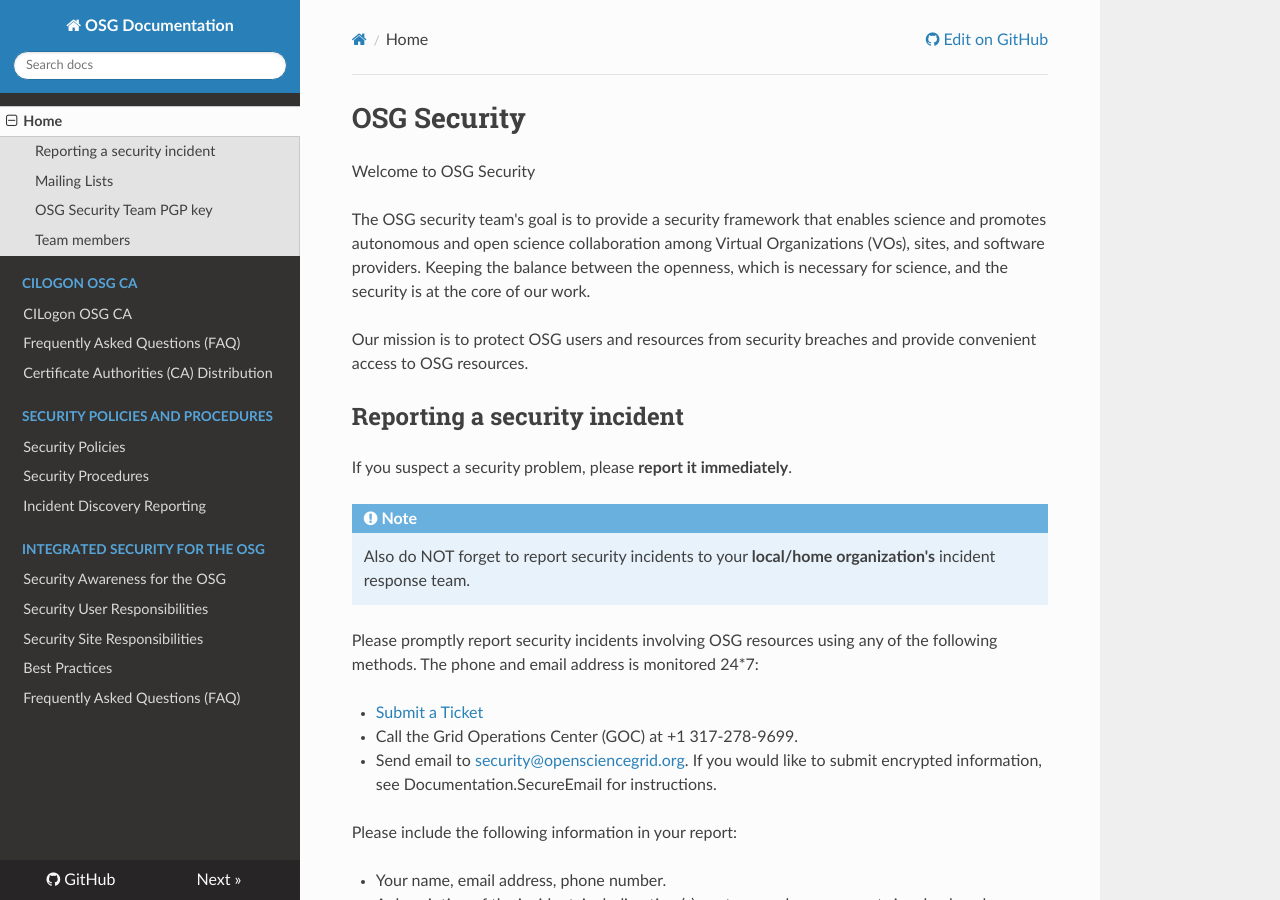
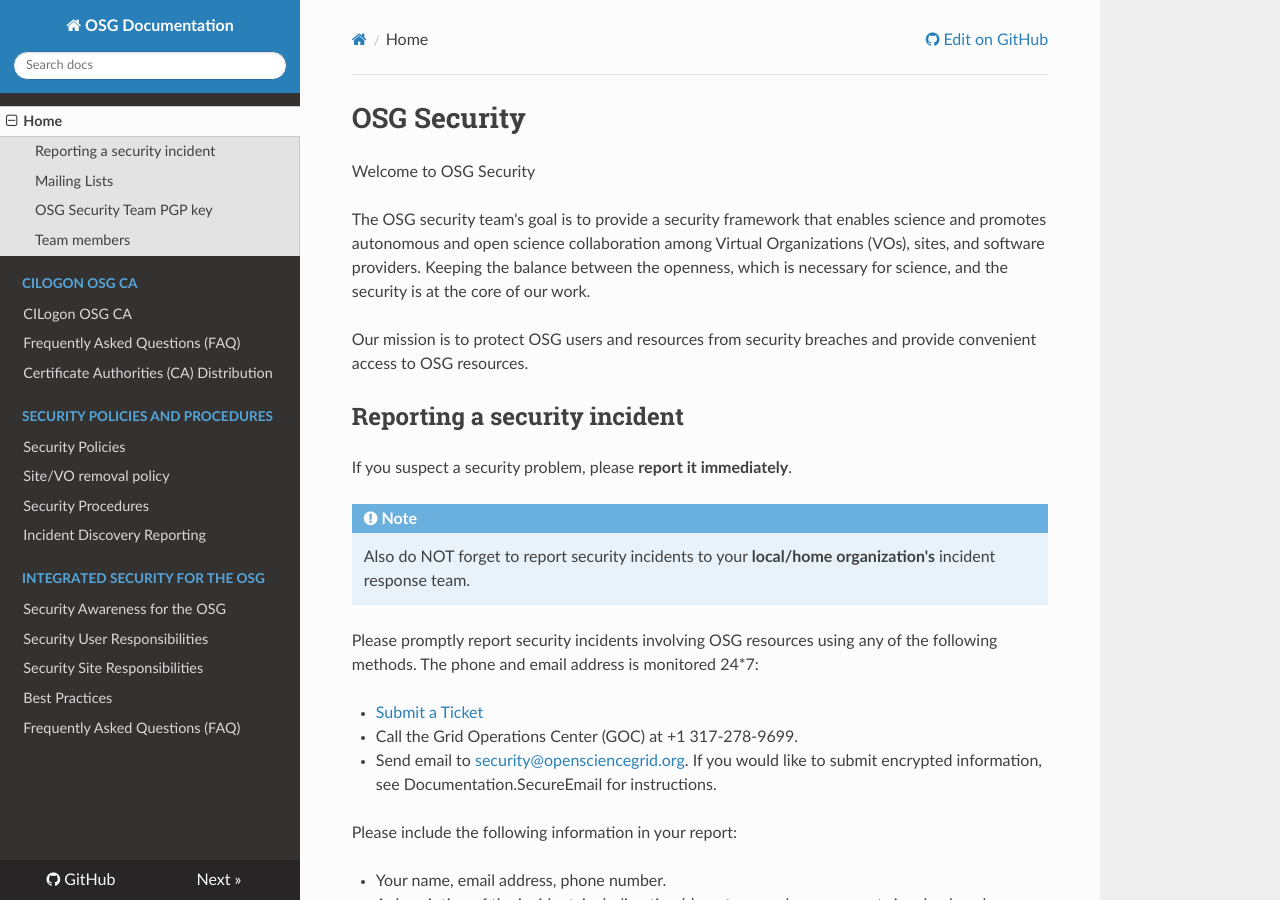
Before and after one commit to opensciencegrid/security, an MkDocs documentation site: the page built from docs/index.md, in a window 1280 px wide and 900 px high. Built offline with MkDocs 1.6.1, drawn with Linux system fonts in a browser that asks for light colours; nearby versions of some CDN libraries; old or Windows-style settings are respelled for this version of MkDocs.

Commit message:
Update mkdocs.yml
Adding site/vo removal policy

```diff
--- a/mkdocs.yml
+++ b/mkdocs.yml
@@ -15,6 +15,7 @@
 - Certificate Authorities (CA) Distribution: 'CaDistribution.md'
 - Security Policies and Procedures:
   - Security Policies: 'OSGSecurityPolicies.md'
+  - Site/VO removal policy: 'SiteVORemoval.md'
   - Security Procedures: 'OSGSecurityProcedures.md'
   - Incident Discovery Reporting: 'IncidentDiscoveryReporting.md'
 - Integrated Security for the OSG:
```
